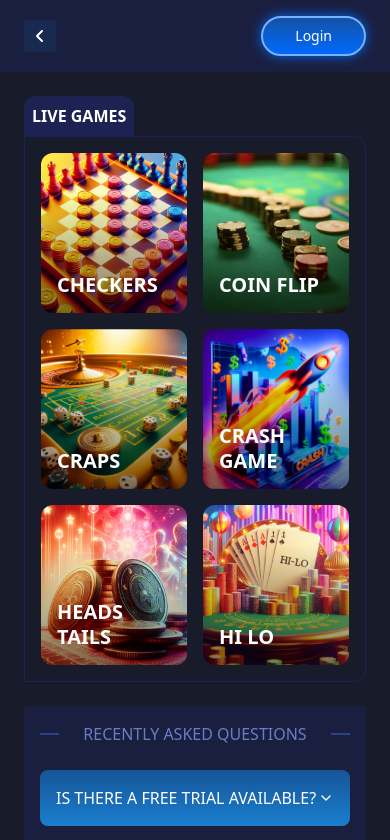
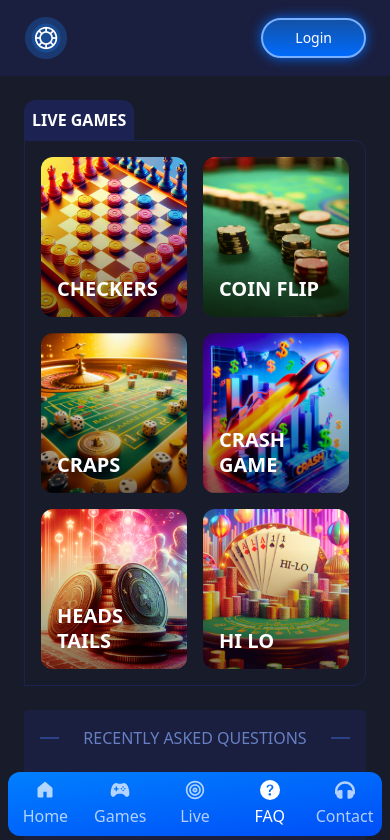
Before and after one commit to potassiumdichromate/sui-stakes-frontend, a React (Vite) app: page /faq in a window 390 px wide. Shown: the top 840 px of the page. Built offline with nearby package versions, Linux system fonts and the light colour scheme.

Commit message:
feat: responsive navbar

```diff
--- a/src/App.jsx
+++ b/src/App.jsx
@@ -3,13 +3,14 @@ import { Navbar, Sidebar } from "@/components";
 import Router from "@/Router/Router";
 import { useState } from "react";
 import { BrowserRouter } from "react-router-dom";
+import BottomNav from "./components/BottomNav";
 
 export default function App() {
   const [isSidebarShrinked, setIsSidebarShrinked] = useState(false);
 
   return (
     <BrowserRouter>
-      <div className="relative w-full min-h-screen bg-background text-foreground flex items-start antialiased">
+      <div className="relative w-full min-h-screen bg-background text-foreground flex items-start antialiased max-lg:pb-16">
         <aside
           className={`max-lg:hidden sticky top-0 z-40 ${
             !isSidebarShrinked ? "w-[18%]" : "w-[5%]"
@@ -31,6 +32,7 @@ export default function App() {
           <main className="w-full flex-grow">
             <Router />
           </main>
+          <BottomNav />
         </div>
       </div>
     </BrowserRouter>
--- /dev/null
+++ b/src/components/BottomNav.jsx
@@ -0,0 +1,52 @@
+import React from "react";
+import { Link, useLocation } from "react-router-dom";
+
+import { GoHomeFill } from "react-icons/go";
+import { IoGameController } from "react-icons/io5";
+import { CgMediaLive } from "react-icons/cg";
+import { BsFillQuestionCircleFill } from "react-icons/bs";
+import { FaHeadphones } from "react-icons/fa";
+
+export default function BottomNav() {
+  const { pathname } = useLocation();
+  const links = [
+    {
+      icon: GoHomeFill,
+      label: "Home",
+      link: "/",
+    },
+    {
+      icon: IoGameController,
+      label: "Games",
+      link: "/games",
+    },
+    {
+      icon: CgMediaLive,
+      label: "Live",
+      link: "/live-games",
+    },
+    {
+      icon: BsFillQuestionCircleFill,
+      label: "FAQ",
+      link: "/faq",
+    },
+    {
+      icon: FaHeadphones,
+      label: "Contact",
+      link: "/contact",
+    },
+  ];
+  return (
+    <nav className="lg:hidden fixed bottom-2 inset-x-2 grid grid-cols-5 bg-[linear-gradient(172deg,#08F_-16.67%,#004AF7_107.21%)] rounded-xl py-2 z-40">
+      {links.map((item, index) => (
+        <Link
+          key={index}
+          to={item.link}
+          className={`flex flex-col items-center gap-1 ${pathname === item.link ? "text-white" : "text-white/70"}`}
+        >
+          <item.icon className="text-xl" /> {item.label}
+        </Link>
+      ))}
+    </nav>
+  );
+}
--- a/src/components/Navbar.jsx
+++ b/src/components/Navbar.jsx
@@ -1,16 +1,19 @@
 import React from "react";
 import Button from "./Button";
 import { FaAngleLeft } from "react-icons/fa6";
+import LogoSm from "@/assets/imgs/others/Logo-sm.png"
 
 export default function Navbar({ isSidebarShrinked, setIsSidebarShrinked }) {
   return (
     <div className="flex items-center justify-between">
       <button
         onClick={() => setIsSidebarShrinked(!isSidebarShrinked)}
-        className="bg-[rgba(22,126,205,0.12)] p-2 rounded"
+        className="max-lg:hidden bg-[rgba(22,126,205,0.12)] p-2 rounded"
       >
         <FaAngleLeft className={`${isSidebarShrinked && "rotate-180"}`} />
       </button>
+
+      <img src={LogoSm} alt="img" className="lg:hidden"/>
 
       <Button className="px-8">Login</Button>
     </div>
```
